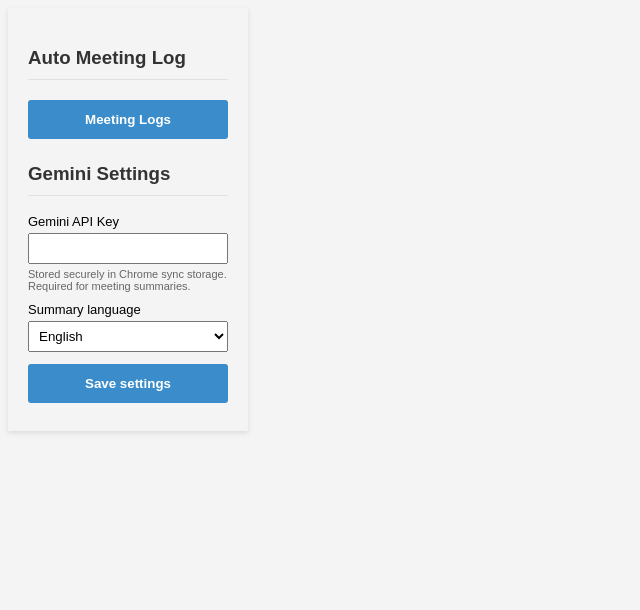
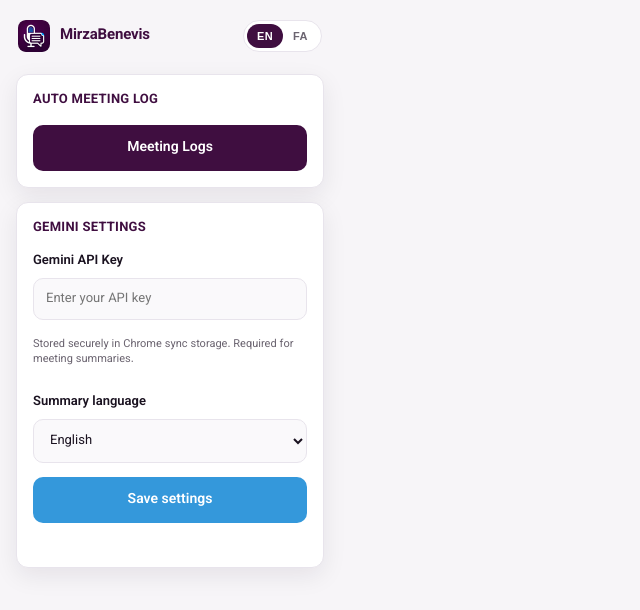
Before and after one commit to amirHHP/mirzabenevis2, a browser extension: page options.html in a window 1280 px wide. Shown: the whole page, without its empty margins (0-640 px from the left). Drawn offline with Linux system fonts and the light colour scheme.

Commit message:
feat: update extension to use new MirzaBenevis branding, enhance options page with improved layout and multilingual support

```diff
--- /dev/null
+++ b/options.css
@@ -0,0 +1,224 @@
+:root {
+    --bg: #f7f5f8;
+    --surface: #ffffff;
+    --border: #e8e4ec;
+    --text: #1a1220;
+    --text-muted: #6b6470;
+    --accent: #3f0e40;
+    --accent-hover: #350d36;
+    --primary: #3498db;
+    --primary-hover: #2b82bd;
+    --success: #1a7f4b;
+    --error: #c0392b;
+    --radius: 12px;
+    --shadow: 0 8px 24px rgba(26, 18, 32, 0.08);
+}
+
+* {
+    box-sizing: border-box;
+}
+
+html,
+body {
+    margin: 0;
+    padding: 0;
+}
+
+body {
+    width: 340px;
+    min-height: 100%;
+    font-family: 'Vazirmatn', system-ui, -apple-system, BlinkMacSystemFont, 'Segoe UI', sans-serif;
+    background: var(--bg);
+    color: var(--text);
+    line-height: 1.5;
+}
+
+.popup {
+    display: flex;
+    flex-direction: column;
+    gap: 14px;
+    padding: 16px;
+}
+
+.popup-header {
+    display: flex;
+    align-items: center;
+    justify-content: space-between;
+    gap: 12px;
+    padding: 4px 2px 8px;
+}
+
+.brand {
+    display: flex;
+    align-items: center;
+    gap: 10px;
+    min-width: 0;
+}
+
+.brand-icon {
+    width: 32px;
+    height: 32px;
+    border-radius: 8px;
+    flex-shrink: 0;
+}
+
+.brand-title {
+    font-size: 15px;
+    font-weight: 700;
+    color: var(--accent);
+    letter-spacing: -0.01em;
+}
+
+.lang-toggle {
+    display: inline-flex;
+    padding: 3px;
+    background: var(--surface);
+    border: 1px solid var(--border);
+    border-radius: 999px;
+    flex-shrink: 0;
+}
+
+.lang-btn {
+    border: none;
+    background: transparent;
+    color: var(--text-muted);
+    font-size: 11px;
+    font-weight: 700;
+    letter-spacing: 0.04em;
+    padding: 6px 10px;
+    border-radius: 999px;
+    cursor: pointer;
+    transition: background 0.2s ease, color 0.2s ease;
+}
+
+.lang-btn.active {
+    background: var(--accent);
+    color: #fff;
+}
+
+.card {
+    background: var(--surface);
+    border: 1px solid var(--border);
+    border-radius: var(--radius);
+    box-shadow: var(--shadow);
+    padding: 16px;
+}
+
+.card-title {
+    margin: 0 0 14px;
+    font-size: 13px;
+    font-weight: 700;
+    color: var(--accent);
+    letter-spacing: 0.02em;
+    text-transform: uppercase;
+}
+
+.btn {
+    display: flex;
+    align-items: center;
+    justify-content: center;
+    gap: 8px;
+    width: 100%;
+    border: none;
+    border-radius: 10px;
+    padding: 12px 14px;
+    font-family: inherit;
+    font-size: 14px;
+    font-weight: 600;
+    cursor: pointer;
+    transition: background 0.2s ease, transform 0.15s ease;
+}
+
+.btn:active {
+    transform: scale(0.98);
+}
+
+.btn-primary {
+    background: var(--primary);
+    color: #fff;
+}
+
+.btn-primary:hover {
+    background: var(--primary-hover);
+}
+
+.btn-accent {
+    background: var(--accent);
+    color: #fff;
+}
+
+.btn-accent:hover {
+    background: var(--accent-hover);
+}
+
+.field {
+    display: flex;
+    flex-direction: column;
+    gap: 6px;
+    margin-bottom: 14px;
+}
+
+.field:last-of-type {
+    margin-bottom: 0;
+}
+
+.field-label {
+    font-size: 13px;
+    font-weight: 600;
+    color: var(--text);
+}
+
+.field-input,
+.field-select {
+    width: 100%;
+    border: 1px solid var(--border);
+    border-radius: 10px;
+    padding: 10px 12px;
+    font-family: inherit;
+    font-size: 13px;
+    color: var(--text);
+    background: #faf9fb;
+    transition: border-color 0.2s ease, box-shadow 0.2s ease;
+}
+
+.field-input:focus,
+.field-select:focus {
+    outline: none;
+    border-color: var(--primary);
+    box-shadow: 0 0 0 3px rgba(52, 152, 219, 0.15);
+    background: #fff;
+}
+
+.field-hint {
+    font-size: 11px;
+    color: var(--text-muted);
+    line-height: 1.45;
+}
+
+.status {
+    min-height: 18px;
+    margin-top: 10px;
+    font-size: 12px;
+    font-weight: 500;
+    text-align: center;
+}
+
+.status.success {
+    color: var(--success);
+}
+
+.status.error {
+    color: var(--error);
+}
+
+[dir="rtl"] .brand {
+    flex-direction: row-reverse;
+}
+
+[dir="rtl"] .popup-header {
+    flex-direction: row-reverse;
+}
+
+[dir="rtl"] .btn {
+    flex-direction: row-reverse;
+}
--- a/options.html
+++ b/options.html
@@ -1,65 +1,62 @@
 <!DOCTYPE html>
-<html lang="en">
+<html lang="en" dir="ltr">
 
 <head>
     <meta charset="UTF-8">
     <meta name="viewport" content="width=device-width, initial-scale=1.0">
-    <title>Options</title>
-    <style>
-        body {
-            font-family: 'Arial', sans-serif;
-            padding: 20px;
-            width: 200px;
-            box-shadow: 0px 2px 5px rgba(0, 0, 0, 0.1);
-            background-color: #f4f4f4;
-        }
-
-        h3 {
-            color: #333;
-            border-bottom: 1px solid #e0e0e0;
-            padding-bottom: 10px;
-        }
-
-        button {
-            display: block;
-            width: 100%;
-            padding: 12px;
-            background-color: #3a8dca;
-            color: white;
-            font-weight: bold;
-            border: none;
-            cursor: pointer;
-            border-radius: 3px;
-            margin-top: 20px;
-            transition: background-color 0.3s ease;
-        }
-
-        button:hover {
-            background-color: #2c6ea6;
-        }
-
-    </style>
+    <title>MirzaBenevis</title>
+    <link rel="preconnect" href="https://fonts.googleapis.com">
+    <link rel="preconnect" href="https://fonts.gstatic.com" crossorigin>
+    <link href="https://fonts.googleapis.com/css2?family=Vazirmatn:wght@400;500;600;700&display=swap" rel="stylesheet">
+    <link href="options.css" rel="stylesheet">
 </head>
 
 <body>
-    <h3>Auto Meeting Log</h3>
-    <button id="show-meetings-btn">Meeting Logs</button>
+    <div class="popup">
+        <header class="popup-header">
+            <div class="brand">
+                <img class="brand-icon" src="images/128-mirzabenevis.png" alt="">
+                <span class="brand-title">MirzaBenevis</span>
+            </div>
+            <div class="lang-toggle" role="group" aria-label="Interface language">
+                <button type="button" class="lang-btn active" data-ui-lang="en">EN</button>
+                <button type="button" class="lang-btn" data-ui-lang="fa">FA</button>
+            </div>
+        </header>
 
-    <h3 style="margin-top: 24px;">Gemini Settings</h3>
-    <label for="gemini-api-key" style="display:block; margin-top:8px; font-size:13px;">Gemini API Key</label>
-    <input id="gemini-api-key" type="password" style="width:100%; padding:6px; margin-top:4px; box-sizing:border-box;">
-    <small style="display:block; margin-top:4px; font-size:11px; color:#666;">
-        Stored securely in Chrome sync storage. Required for meeting summaries.
-    </small>
+        <section class="card">
+            <h2 class="card-title" data-i18n="sectionMeetings">Auto Meeting Log</h2>
+            <button id="show-meetings-btn" class="btn btn-accent" type="button">
+                <span data-i18n="meetingLogs">Meeting Logs</span>
+            </button>
+        </section>
 
-    <label for="gemini-summary-language" style="display:block; margin-top:10px; font-size:13px;">Summary language</label>
-    <select id="gemini-summary-language" style="width:100%; padding:6px; margin-top:4px; box-sizing:border-box;">
-        <option value="en">English</option>
-        <option value="fa">Persian (Farsi)</option>
-    </select>
+        <section class="card">
+            <h2 class="card-title" data-i18n="sectionGemini">Gemini Settings</h2>
 
-    <button id="save-gemini-key-btn" style="margin-top:12px;">Save settings</button>
-    <div id="options-status" style="margin-top:8px; font-size:12px; color:green;"></div>
+            <div class="field">
+                <label class="field-label" for="gemini-api-key" data-i18n="apiKeyLabel">Gemini API Key</label>
+                <input id="gemini-api-key" class="field-input" type="password" autocomplete="off"
+                    data-i18n-placeholder="apiKeyPlaceholder">
+                <p class="field-hint" data-i18n="apiKeyHint">
+                    Stored securely in Chrome sync storage. Required for meeting summaries.
+                </p>
+            </div>
+
+            <div class="field">
+                <label class="field-label" for="gemini-summary-language" data-i18n="summaryLanguageLabel">Summary language</label>
+                <select id="gemini-summary-language" class="field-select">
+                    <option value="en" data-i18n="langEnglish">English</option>
+                    <option value="fa" data-i18n="langPersian">Persian (Farsi)</option>
+                </select>
+            </div>
+
+            <button id="save-gemini-key-btn" class="btn btn-primary" type="button">
+                <span data-i18n="saveSettings">Save settings</span>
+            </button>
+            <div id="options-status" class="status" aria-live="polite"></div>
+        </section>
+    </div>
 
     <script src="options.js"></script>
 </body>
--- a/options.js
+++ b/options.js
@@ -1,49 +1,133 @@
+const TRANSLATIONS = {
+  en: {
+    sectionMeetings: 'Auto Meeting Log',
+    meetingLogs: 'Meeting Logs',
+    sectionGemini: 'Gemini Settings',
+    apiKeyLabel: 'Gemini API Key',
+    apiKeyPlaceholder: 'Enter your API key',
+    apiKeyHint: 'Stored securely in Chrome sync storage. Required for meeting summaries.',
+    summaryLanguageLabel: 'Summary language',
+    langEnglish: 'English',
+    langPersian: 'Persian (Farsi)',
+    saveSettings: 'Save settings',
+    settingsSaved: 'Settings saved.',
+    settingsSaveFailed: 'Failed to save settings.',
+  },
+  fa: {
+    sectionMeetings: 'ثبت خودکار جلسه',
+    meetingLogs: 'لیست جلسات',
+    sectionGemini: 'تنظیمات جمینای',
+    apiKeyLabel: 'کلید API جمینای',
+    apiKeyPlaceholder: 'کلید API خود را وارد کنید',
+    apiKeyHint: 'به‌صورت امن در حافظه همگام Chrome ذخیره می‌شود. برای خلاصه جلسات لازم است.',
+    summaryLanguageLabel: 'زبان خلاصه',
+    langEnglish: 'انگلیسی',
+    langPersian: 'فارسی',
+    saveSettings: 'ذخیره تنظیمات',
+    settingsSaved: 'تنظیمات ذخیره شد.',
+    settingsSaveFailed: 'خطا در ذخیره تنظیمات.',
+  },
+};
+
+let currentUiLanguage = 'en';
+
 const showMeetingsBtn = document.getElementById('show-meetings-btn');
+const geminiKeyInput = document.getElementById('gemini-api-key');
+const languageSelect = document.getElementById('gemini-summary-language');
+const saveGeminiKeyBtn = document.getElementById('save-gemini-key-btn');
+const statusEl = document.getElementById('options-status');
+const langButtons = document.querySelectorAll('[data-ui-lang]');
+
+function t(key) {
+  return TRANSLATIONS[currentUiLanguage][key] || TRANSLATIONS.en[key] || key;
+}
+
+function applyUiLanguage(lang) {
+  currentUiLanguage = lang === 'fa' ? 'fa' : 'en';
+  document.documentElement.lang = currentUiLanguage;
+  document.documentElement.dir = currentUiLanguage === 'fa' ? 'rtl' : 'ltr';
+
+  document.querySelectorAll('[data-i18n]').forEach((el) => {
+    const key = el.getAttribute('data-i18n');
+    el.textContent = t(key);
+  });
+
+  if (geminiKeyInput) {
+    geminiKeyInput.placeholder = t('apiKeyPlaceholder');
+  }
+
+  langButtons.forEach((btn) => {
+    btn.classList.toggle('active', btn.dataset.uiLang === currentUiLanguage);
+  });
+}
+
+function setStatus(messageKey, type) {
+  if (!statusEl) {
+    return;
+  }
+  statusEl.textContent = messageKey ? t(messageKey) : '';
+  statusEl.className = 'status';
+  if (type) {
+    statusEl.classList.add(type);
+  }
+}
+
 if (showMeetingsBtn) {
   showMeetingsBtn.addEventListener('click', () => {
     chrome.tabs.create({ url: 'meetings.html' });
   });
 }
 
-const geminiKeyInput = document.getElementById('gemini-api-key');
-const languageSelect = document.getElementById('gemini-summary-language');
-const saveGeminiKeyBtn = document.getElementById('save-gemini-key-btn');
-const statusEl = document.getElementById('options-status');
+langButtons.forEach((btn) => {
+  btn.addEventListener('click', () => {
+    const lang = btn.dataset.uiLang;
+    applyUiLanguage(lang);
+    if (chrome?.storage?.sync) {
+      chrome.storage.sync.set({ uiLanguage: currentUiLanguage });
+    }
+  });
+});
 
-if (geminiKeyInput && chrome && chrome.storage && chrome.storage.sync) {
-  chrome.storage.sync.get(['geminiApiKey', 'geminiSummaryLanguage'], (result) => {
+if (chrome?.storage?.sync) {
+  chrome.storage.sync.get(['geminiApiKey', 'geminiSummaryLanguage', 'uiLanguage'], (result) => {
     if (chrome.runtime.lastError) {
-      console.error('Failed to load Gemini settings:', chrome.runtime.lastError);
+      console.error('Failed to load settings:', chrome.runtime.lastError);
       return;
     }
-    geminiKeyInput.value = result.geminiApiKey || '';
+
+    applyUiLanguage(result.uiLanguage === 'fa' ? 'fa' : 'en');
+
+    if (geminiKeyInput) {
+      geminiKeyInput.value = result.geminiApiKey || '';
+    }
     if (languageSelect) {
       const storedLang = result.geminiSummaryLanguage;
       languageSelect.value = storedLang === 'fa' || storedLang === 'en' ? storedLang : 'en';
     }
   });
+} else {
+  applyUiLanguage('en');
 }
 
-if (saveGeminiKeyBtn && geminiKeyInput && chrome && chrome.storage && chrome.storage.sync) {
+if (saveGeminiKeyBtn && geminiKeyInput && chrome?.storage?.sync) {
   saveGeminiKeyBtn.addEventListener('click', () => {
     const value = geminiKeyInput.value.trim();
     const language = languageSelect ? languageSelect.value : 'en';
-    chrome.storage.sync.set({ geminiApiKey: value, geminiSummaryLanguage: language }, () => {
-      if (chrome.runtime.lastError) {
-        console.error('Failed to save Gemini settings:', chrome.runtime.lastError);
-        if (statusEl) {
-          statusEl.style.color = 'red';
-          statusEl.textContent = 'Failed to save settings.';
+    chrome.storage.sync.set(
+      {
+        geminiApiKey: value,
+        geminiSummaryLanguage: language,
+        uiLanguage: currentUiLanguage,
+      },
+      () => {
+        if (chrome.runtime.lastError) {
+          console.error('Failed to save settings:', chrome.runtime.lastError);
+          setStatus('settingsSaveFailed', 'error');
+          return;
         }
-        return;
+        setStatus('settingsSaved', 'success');
+        setTimeout(() => setStatus('', null), 2000);
       }
-      if (statusEl) {
-        statusEl.style.color = 'green';
-        statusEl.textContent = 'Settings saved.';
-        setTimeout(() => {
-          statusEl.textContent = '';
-        }, 2000);
-      }
-    });
+    );
   });
 }
```
Also changed, not shown: docs/index.html (+3 -3 lines), meetings.html (+3 -0 lines), images/128-mirzabenevis.png (added), images/16-mirzabenevis.png (added), images/32-mirzabenevis.png (added), images/48-mirzabenevis.png (added), images/512-mirzabenevis.png (added), manifest.json.
